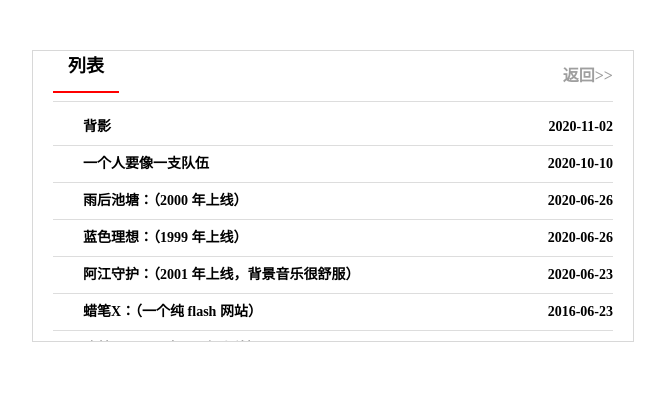
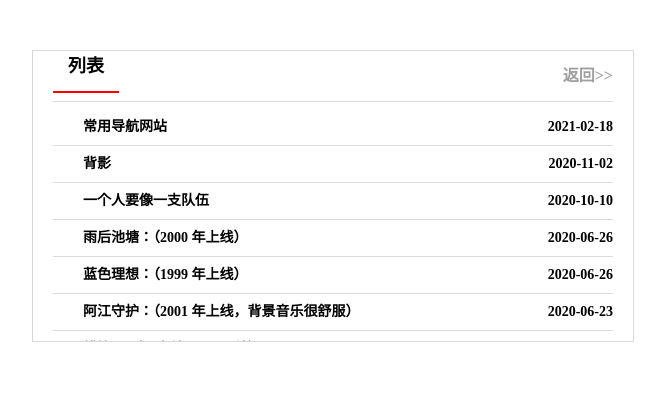
Before and after one commit to Ldi123/Ldi123.github.io, a plain HTML site: page html/doc.html in a window 1280 px wide. Shown: the whole page, without its empty margins (307-972 px from the left). Drawn offline with Linux system fonts and the light colour scheme.

Commit message:
Update doc.html

```diff
--- a/html/doc.html
+++ b/html/doc.html
@@ -75,6 +75,9 @@
 <div class='line'><span>列表</span><a id='more' href="hometown.html">返回>></a></div>
 
 <ul>
+   <li><a href="0218.html">常用导航网站</a>
+    <p>2021-02-18</p></li>
+
    <li><a href="1102.html">背影</a>
     <p>2020-11-02</p></li>
 
```
